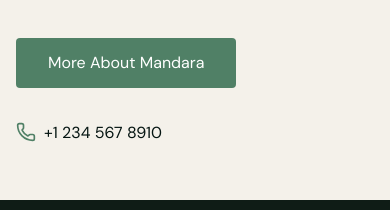
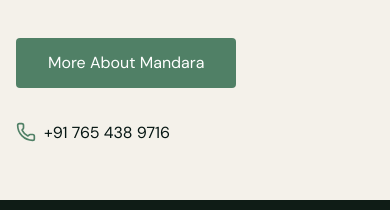
Before and after one commit to reacttrogon/mandara, a Next.js app: page / in a window 390 px wide. Shown: the part 1520-1730 px from the top of the page. Built offline with nearby package versions, Linux system fonts and the light colour scheme.

Commit message:
Phone number content change

```diff
--- a/src/app/_components/AboutMandara.jsx
+++ b/src/app/_components/AboutMandara.jsx
@@ -37,7 +37,7 @@
                 className="inline-flex items-center gap-2 text-dark hover:text-primary transition-colors"
               >
                 <Phone className="text-primary w-5" />
-                +1 234 567 8910
+                  +91 765 438 9716
               </a>
             </div>
           </div>
```
